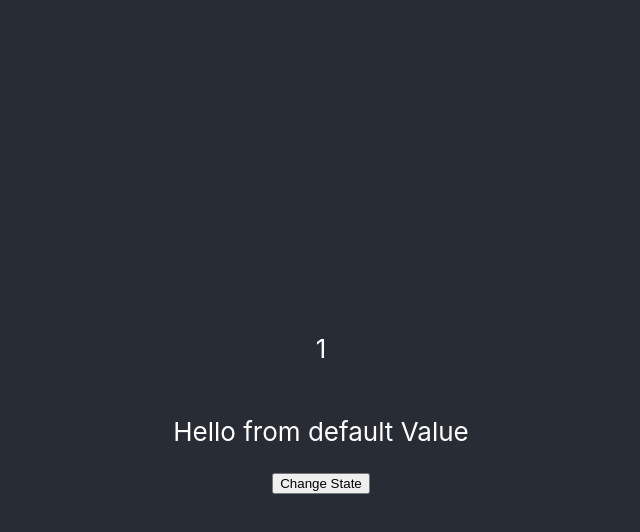
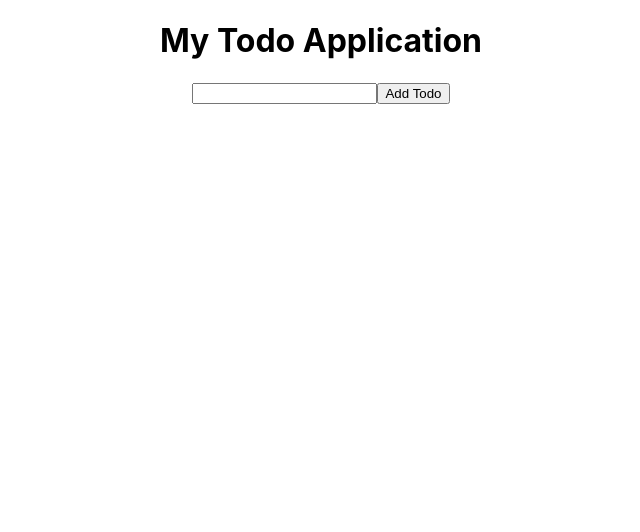
Before and after one commit to coder4affine/bashar_react_training, a React (Create React App) app: page / in a window 1280 px wide. Shown: the top 532 px of the page, without its empty margins (319-959 px from the left). Built offline with nearby package versions, Linux system fonts and the light colour scheme.

Commit message:
complete todo application with crud operations

```diff
--- a/src/App.js
+++ b/src/App.js
@@ -1,69 +1,13 @@
 import React, { PureComponent } from "react";
 import PropTypes from "prop-types";
 import "./App.css";
+import Todo from "./screens/Todo";
 
 class App extends PureComponent {
-  // static getDerivedStateFromProps(nextProps, prevState) {
-  //   console.log(nextProps.test);
-
-  //   return {
-  //     ...prevState,
-  //     xyz: nextProps.test
-  //   };
-  // }
-
-  static propTypes = {
-    test: PropTypes.string
-  };
-
-  static defaultProps = {
-    test: "Hello from default Value"
-  };
-
-  state = {
-    xyz: "abc",
-    abc: [1]
-  };
-
-  constructor(props) {
-    super(props);
-    console.log("constructor");
-  }
-
-  componentDidMount() {
-    console.log("componentDidMount");
-    document.addEventListener("onCopy", this.onCopy);
-  }
-
-  onCopy = () => {};
-
-  componentDidUpdate(prevProps, prevState) {
-    console.log("componentDidUpdate");
-  }
-
-  componentWillUnmount = () => {
-    document.removeEventListener("onCopy", this.onCopy);
-  };
-
-  changeState = () => {
-    this.setState({ abc: [2] });
-  };
-
   render() {
-    console.log("render");
-    console.log(this.state.abc[0]);
     return (
       <div className="App">
-        <header className="App-header">
-          <p>{this.state.abc[0]}</p>
-          <p>{this.props.test}</p>
-
-          <input
-            type="button"
-            value="Change State"
-            onClick={this.changeState}
-          />
-        </header>
+        <Todo />
       </div>
     );
   }
--- /dev/null
+++ b/src/screens/Todo/index.js
@@ -0,0 +1,104 @@
+import React, { Component } from "react";
+import PropTypes from "prop-types";
+
+class index extends Component {
+  state = {
+    todo: "",
+    todoList: []
+  };
+
+  changeText = e => {
+    this.setState({ [e.target.name]: e.target.value });
+  };
+
+  addTodo = () => {
+    const { todo, todoList } = this.state;
+    this.setState({
+      todoList: [
+        {
+          id: new Date().getMilliseconds(),
+          text: todo,
+          isDone: false
+        },
+        ...todoList
+      ],
+      todo: ""
+    });
+  };
+
+  completeTask = id => {
+    const { todoList } = this.state;
+    const index = todoList.findIndex(x => x.id === id);
+    this.setState({
+      todoList: [
+        ...todoList.slice(0, index),
+        { ...todoList[index], isDone: !todoList[index].isDone },
+        ...todoList.slice(index + 1)
+      ]
+    });
+  };
+
+  deleteTask = id => {
+    const { todoList } = this.state;
+    const index = todoList.findIndex(x => x.id === id);
+    this.setState({
+      todoList: [...todoList.slice(0, index), ...todoList.slice(index + 1)]
+    });
+  };
+
+  render() {
+    const { todo, todoList } = this.state;
+    return (
+      <div>
+        <h1>My Todo Application</h1>
+        <div>
+          <input
+            type="text"
+            name="todo"
+            value={todo}
+            onChange={this.changeText}
+          />
+          <input type="button" value="Add Todo" onClick={this.addTodo} />
+        </div>
+        <div>
+          {todoList.map(item => (
+            <div
+              key={item.id}
+              style={{
+                display: "flex",
+                flex: 1,
+                flexDirection: "row",
+                alignItems: "center",
+                margin: "10px 0"
+              }}
+            >
+              <input
+                type="checkbox"
+                value={item.isDone}
+                onChange={() => this.completeTask(item.id)}
+              />
+              <span
+                style={{
+                  textDecoration: item.isDone ? "line-through" : "none",
+                  display: "flex",
+                  flex: 1
+                }}
+              >
+                {item.text}
+              </span>
+              <input
+                type="button"
+                value="Delete"
+                onClick={() => this.deleteTask(item.id)}
+              />
+            </div>
+          ))}
+        </div>
+      </div>
+    );
+  }
+}
+
+index.propTypes = {};
+
+export default index;
```
